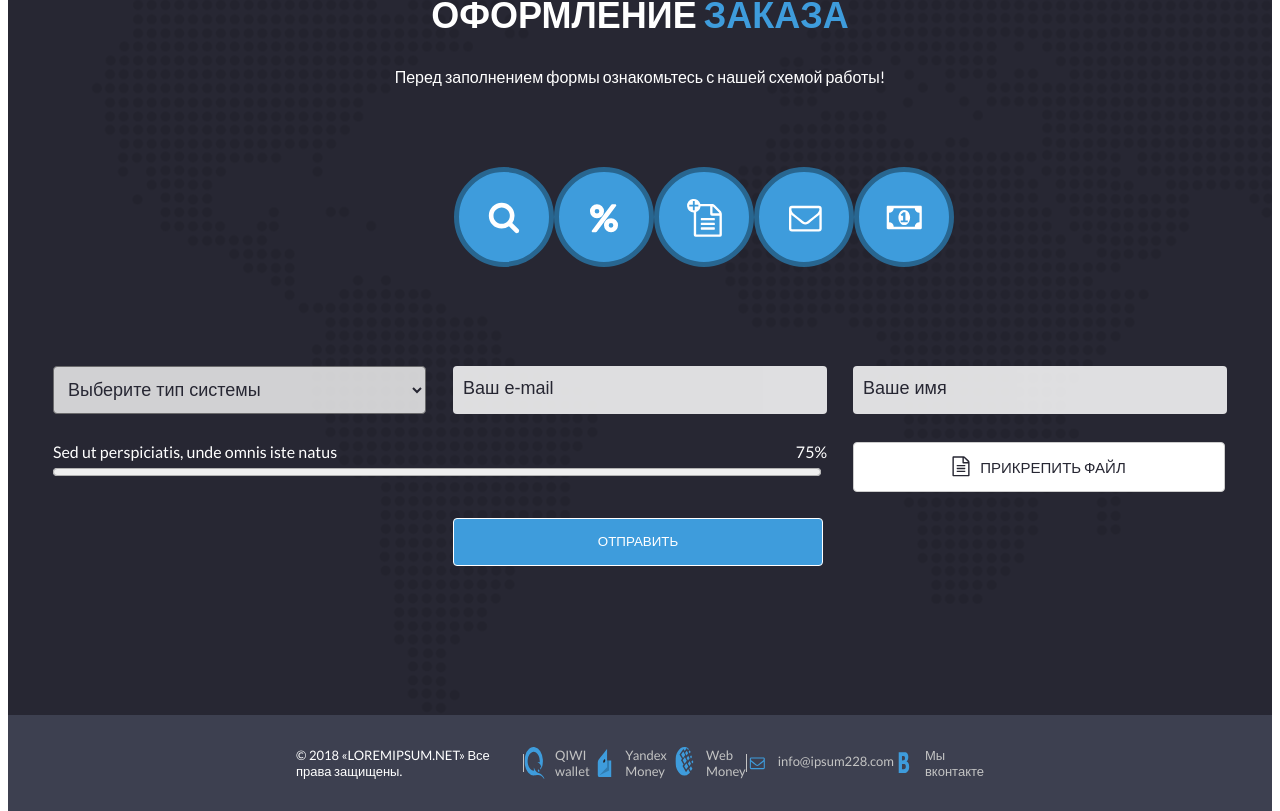
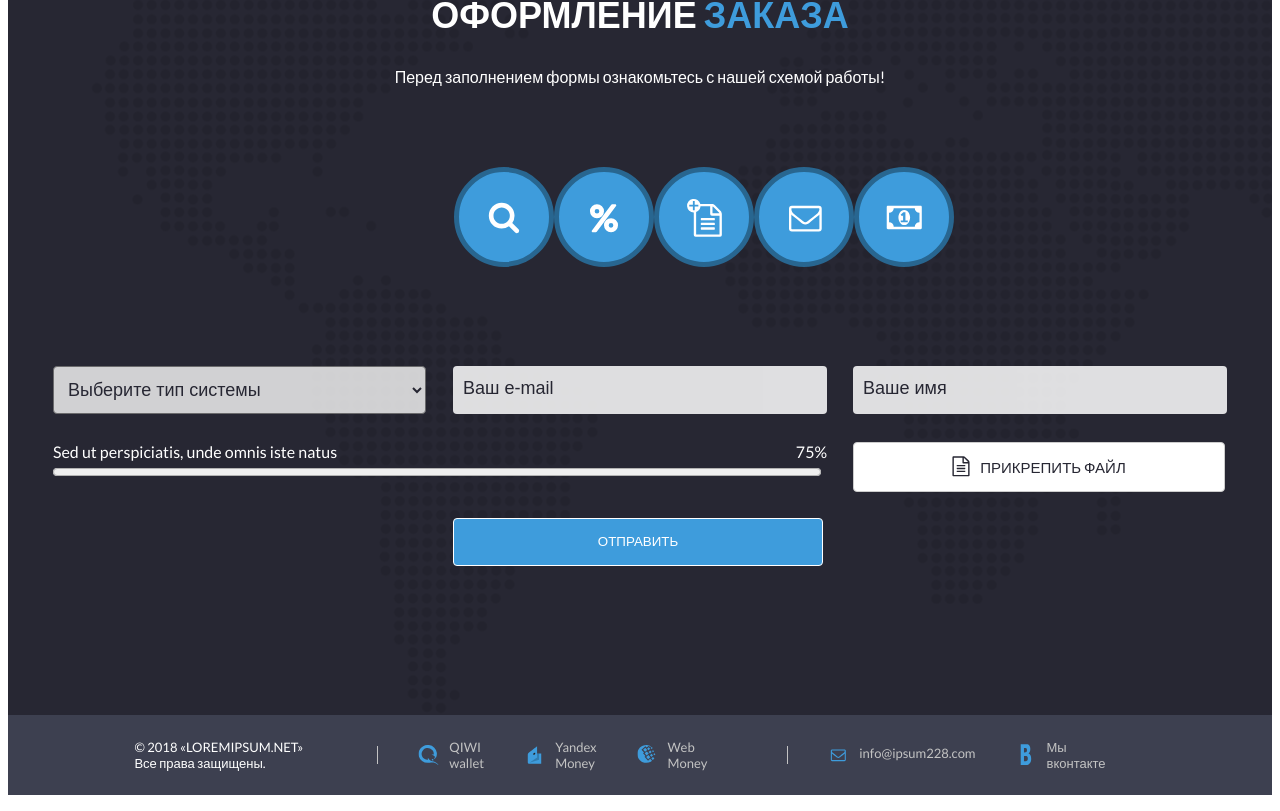
Before and after one commit to skorokhodtatiana/clerkgroup_test_task, a React (Vite) app in the folder test_task/: page / in a window 1280 px wide. Shown: the part 987-1798 px from the top of the page. Built offline with nearby package versions, Linux system fonts and the light colour scheme; a web font is replaced by a local one.

Commit message:
added class, deletet unusing code, change styles

```diff
--- a/test_task/src/components/footer/Footer.jsx
+++ b/test_task/src/components/footer/Footer.jsx
@@ -1,15 +1,10 @@
 
-// import walet from '../../assets/images/footer/wallet.svg';
-// import yandex from '../../assets/images/footer/yandex.svg';
-// import web from '../../assets/images/footer/web.svg';
-// import mail from '../../assets/images/footer/mail.svg';
-// import vk from '../../assets/images/footer/vk.svg';
 import * as Icons from '../icons/footer/Icons';
 import './footer.scss';
 
 const Footer = () => {
 	return (
-		<div>
+		<div className="footer-container">
 			<div className="footer">
 				<div className="footer__author">© 2018 «LOREMIPSUM.NET» Все права защищены.</div>
 				<div className="footer__verticle-line"></div>
--- a/test_task/src/components/footer/Footer.scss
+++ b/test_task/src/components/footer/Footer.scss
@@ -1,27 +1,42 @@
 $footer-bg: #3D4050;
 $footer-item: #C3C3C3;
 
+.footer-container {
+	display: grid;
+	grid-template-columns: repeat(10, 1fr);
+	grid-template-rows: auto;
+	align-items: center;
+	background-color: $footer-bg;
+}
+
 .footer {
+	grid-column: 2/span 8;
 	display: flex;
 	align-items: center;
-	justify-content: space-between;
-	padding: 2rem 18rem;
+	justify-content: center;
 	font-size: 13px;
-	background-color: $footer-bg;
 
 	&__verticle-line {
 		height: 18px;
 		border-left: 1px solid $footer-item;
+		margin: 0 2.5rem;
 	}
 
 	&__author {
+		position: relative;
 		padding-right: 14px;
 		color: white;
 	}
 
 	&__item {
 		display: flex;
+		align-items: center;
+		margin-right: 2.5rem;
 		color: $footer-item;
+
+		&:last-child {
+			margin-right: 0;
+		}
 	}
 
 	&__item-img {
@@ -30,6 +45,7 @@ $footer-item: #C3C3C3;
 
 	&__link {
 		display: flex;
+		margin-right: 2.5rem;
 		color: $footer-item;
 		text-decoration: none;
 
```
